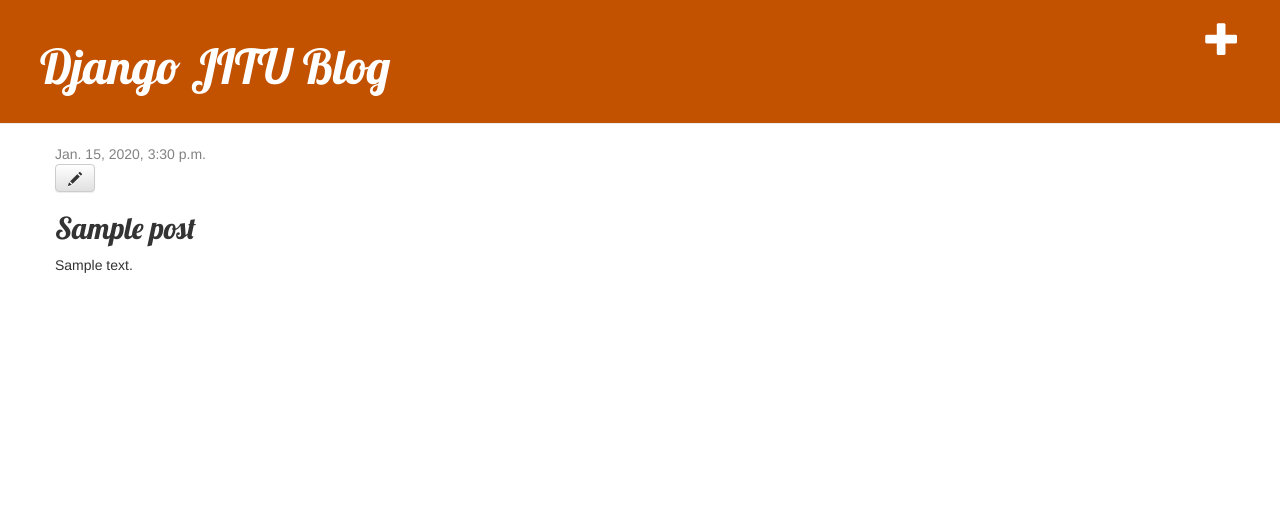
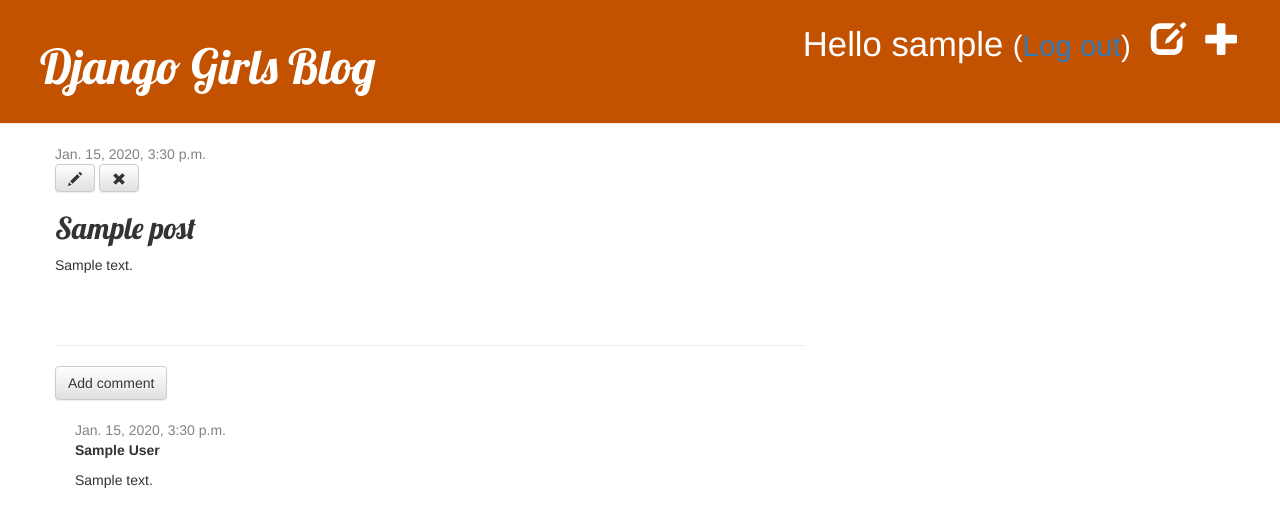
Before and after one commit to jitendragupta665/my-first-blog, a Django app: page /post/1/ in a window 1280 px wide. Shown: the top 527 px of the page. Run offline with Django 3.2, Linux system fonts and the light colour scheme; a user stored in the database is signed in; tables that the repository leaves empty hold one stand-in row (values such as "Sample post"); some libraries are stand-ins or nearby versions.

Commit message:
New Changes With Comment

```diff
--- a/blog/admin.py
+++ b/blog/admin.py
@@ -1,4 +1,5 @@
 from django.contrib import admin
-from .models import Post
+from .models import Post,Comment
 
 admin.site.register(Post)
+admin.site.register(Comment)
--- a/blog/models.py
+++ b/blog/models.py
@@ -16,3 +16,18 @@ class Post(models.Model):
 
     def __str__(self):
         return self.title
+    def approved_comments(self):
+            return self.comments.filter(approved_comment=True)
+class Comment(models.Model):
+    post = models.ForeignKey('blog.Post', on_delete=models.CASCADE, related_name='comments')
+    author = models.CharField(max_length=200)
+    text = models.TextField()
+    created_date = models.DateTimeField(default=timezone.now)
+    approved_comment = models.BooleanField(default=False)
+
+    def approve(self):
+        self.approved_comment = True
+        self.save()
+
+    def __str__(self):
+        return self.text
--- a/blog/static/css/blog.css
+++ b/blog/static/css/blog.css
@@ -44,3 +44,6 @@ h1, h2, h3, h4 {
 .post h1 a, .post h1 a:visited {
     color: #000000;
 }
+.comment {
+    margin: 20px 0px 20px 20px;
+}
--- a/blog/templates/blog/base.html
+++ b/blog/templates/blog/base.html
@@ -8,12 +8,16 @@
 <link href="//fonts.googleapis.com/css?family=Lobster&subset=latin,latin-ext" rel="stylesheet" type="text/css">
     </head>
     <body>
-    <div class="page-header">
+      <div class="page-header">
       {% if user.is_authenticated %}
-      <a href="{% url 'post_new' %}" class="top-menu"><span class="glyphicon glyphicon-plus"></span></a>
-  {% endif %}
-    <h1><a href="/">Django JITU Blog</a></h1>
-    </div>
+          <a href="{% url 'post_new' %}" class="top-menu"><span class="glyphicon glyphicon-plus"></span></a>
+          <a href="{% url 'post_draft_list' %}" class="top-menu"><span class="glyphicon glyphicon-edit"></span></a>
+          <p class="top-menu">Hello {{ user.username }} <small>(<a href="{% url 'logout' %}">Log out</a>)</small></p>
+      {% else %}
+          <a href="{% url 'login' %}" class="top-menu"><span class="glyphicon glyphicon-lock"></span></a>
+      {% endif %}
+      <h1><a href="/">Django Girls Blog</a></h1>
+  </div>
     <div class="content container">
         <div class="row">
             <div class="col-md-8">
--- a/blog/templates/blog/post_detail.html
+++ b/blog/templates/blog/post_detail.html
@@ -2,15 +2,39 @@
 
 {% block content %}
     <div class="post">
-        {% if post.published_date %}
-            <div class="date">
-                {{ post.published_date }}
-            </div>
-        {% endif %}
+      {% if post.published_date %}
+  <div class="date">
+      {{ post.published_date }}
+  </div>
+{% else %}
+  <a class="btn btn-default" href="{% url 'post_publish' pk=post.pk %}">Publish</a>
+{% endif %}
         {% if user.is_authenticated %}
            <a class="btn btn-default" href="{% url 'post_edit' pk=post.pk %}"><span class="glyphicon glyphicon-pencil"></span></a>
+           <a class="btn btn-default" href="{% url 'post_remove' pk=post.pk %}"><span class="glyphicon glyphicon-remove"></span></a>
       {% endif %}
+
       <h2>{{ post.title }}</h2>
         <p>{{ post.text|linebreaksbr }}</p>
     </div>
+    <hr>
+    <a class="btn btn-default" href="{% url 'add_comment_to_post' pk=post.pk %}">Add comment</a>
+
+    {% for comment in post.comments.all %}
+        {% if user.is_authenticated or comment.approved_comment %}
+        <div class="comment">
+            <div class="date">
+                {{ comment.created_date }}
+                {% if not comment.approved_comment %}
+                    <a class="btn btn-default" href="{% url 'comment_remove' pk=comment.pk %}"><span class="glyphicon glyphicon-remove"></span></a>
+                    <a class="btn btn-default" href="{% url 'comment_approve' pk=comment.pk %}"><span class="glyphicon glyphicon-ok"></span></a>
+                {% endif %}
+            </div>
+            <strong>{{ comment.author }}</strong>
+            <p>{{ comment.text|linebreaks }}</p>
+        </div>
+        {% endif %}
+    {% empty %}
+        <p>No comments here yet :(</p>
+    {% endfor %}
 {% endblock %}
--- a/blog/templates/blog/post_list.html
+++ b/blog/templates/blog/post_list.html
@@ -1,12 +1,14 @@
 {% extends 'blog/base.html' %}
+
 {% block content %}
     {% for post in posts %}
         <div class="post">
             <div class="date">
-                        <p>published: {{ post.published_date }}</p>
+                {{ post.published_date }}
             </div>
             <h1><a href="{% url 'post_detail' pk=post.pk %}">{{ post.title }}</a></h1>
             <p>{{ post.text|linebreaksbr }}</p>
+            <a href="{% url 'post_detail' pk=post.pk %}">Comments: {{ post.approved_comments.count }}</a>
         </div>
     {% endfor %}
-{% endblock %}
+{% endblock content %}
--- a/blog/urls.py
+++ b/blog/urls.py
@@ -1,8 +1,15 @@
 from django.urls import path
+from django.conf.urls import url
 from . import views
 urlpatterns = [
     path('', views.post_list, name='post_list'),
     path('post/<int:pk>/', views.post_detail, name='post_detail'),
     path('post/new/', views.post_new, name='post_new'),
      path('post/<int:pk>/edit/', views.post_edit, name='post_edit'),
+     path('drafts/', views.post_draft_list, name='post_draft_list'),
+     path('post/<pk>/publish/', views.post_publish, name='post_publish'),
+     path('post/<pk>/remove/', views.post_remove, name='post_remove'),
+     url(r'^post/(?P<pk>\d+)/comment/$', views.add_comment_to_post, name='add_comment_to_post'),
+     url(r'^comment/(?P<pk>\d+)/approve/$', views.comment_approve, name='comment_approve'),
+url(r'^comment/(?P<pk>\d+)/remove/$', views.comment_remove, name='comment_remove'),
 ]
--- a/blog/views.py
+++ b/blog/views.py
@@ -1,25 +1,27 @@
 from django.shortcuts import render, get_object_or_404,redirect
-from .models import Post
+from .models import Post,Comment
 from django.utils import timezone
-from .forms import PostForm
+from django.contrib.auth.decorators import login_required
+from .forms import PostForm, CommentForm
 def post_list(request):
     posts=Post.objects.filter(published_date__lte=timezone.now()).order_by('published_date')
     return render(request, 'blog/post_list.html', {'posts':posts})
 def post_detail(request, pk):
       post = get_object_or_404(Post, pk=pk)
       return render(request, 'blog/post_detail.html', {'post': post})
+@login_required
 def post_new(request):
     if request.method == "POST":
         form = PostForm(request.POST)
         if form.is_valid():
             post = form.save(commit=False)
             post.author = request.user
-            post.published_date = timezone.now()
             post.save()
             return redirect('post_detail', pk=post.pk)
     else:
         form = PostForm()
     return render(request, 'blog/post_edit.html', {'form': form})
+@login_required
 def post_edit(request, pk):
     post = get_object_or_404(Post, pk=pk)
     if request.method == "POST":
@@ -27,10 +29,44 @@ def post_edit(request, pk):
         if form.is_valid():
             post = form.save(commit=False)
             post.author = request.user
-            post.published_date = timezone.now()
             post.save()
             return redirect('post_detail', pk=post.pk)
     else:
         form = PostForm(instance=post)
     return render(request, 'blog/post_edit.html', {'form': form})
-# Create your views here.
+@login_required
+def post_draft_list(request):
+    posts = Post.objects.filter(published_date__isnull=True).order_by('created_date')
+    return render(request, 'blog/post_draft_list.html', {'posts': posts})
+def post_publish(request, pk):
+    post = get_object_or_404(Post, pk=pk)
+    post.publish()
+    return redirect('post_detail', pk=pk)
+@login_required
+def post_remove(request, pk):
+    post = get_object_or_404(Post, pk=pk)
+    post.delete()
+    return redirect('post_list')
+def add_comment_to_post(request, pk):
+    post = get_object_or_404(Post, pk=pk)
+    if request.method == "POST":
+        form = CommentForm(request.POST)
+        if form.is_valid():
+            comment = form.save(commit=False)
+            comment.post = post
+            comment.save()
+            return redirect('post_detail', pk=post.pk)
+    else:
+        form = CommentForm()
+    return render(request, 'blog/add_comment_to_post.html', {'form': form})
+@login_required
+def comment_approve(request, pk):
+    comment = get_object_or_404(Comment, pk=pk)
+    comment.approve()
+    return redirect('post_detail', pk=comment.post.pk)
+
+@login_required
+def comment_remove(request, pk):
+    comment = get_object_or_404(Comment, pk=pk)
+    comment.delete()
+    return redirect('post_detail', pk=comment.post.pk)
--- a/mysite/settings.py
+++ b/mysite/settings.py
@@ -28,6 +28,7 @@ DEBUG = True
 ALLOWED_HOSTS = ['127.0.0.1', '.pythonanywhere.com']
 
 
+LOGIN_REDIRECT_URL = '/'
 # Application definition
 
 INSTALLED_APPS = [
--- a/mysite/urls.py
+++ b/mysite/urls.py
@@ -13,10 +13,14 @@ Including another URLconf
     1. Import the include() function: from django.urls import include, path
     2. Add a URL to urlpatterns:  path('blog/', include('blog.urls'))
 """
+from django.conf.urls import include, url
 from django.contrib import admin
-from django.urls import path, include
+
+from django.contrib.auth import views
 
 urlpatterns = [
-    path('admin/', admin.site.urls),
-    path('', include('blog.urls')),
+    url(r'^admin/', admin.site.urls),
+    url(r'^accounts/login/$', views.login, name='login'),
+    url(r'^accounts/logout/$', views.logout, name='logout', kwargs={'next_page': '/'}),
+    url(r'', include('blog.urls')),
 ]
```
Also changed, not shown: blog/forms.py (+6 -1 lines), blog/templates/blog/add_comment_to_post.html (added, +9 -0 lines), blog/templates/blog/post_draft_list.html (added, +11 -0 lines), blog/templates/registration/login.html (added, +24 -0 lines), blog/migrations/0002_comment.py (added). Lines whose indentation alone changed are shown as unchanged.
